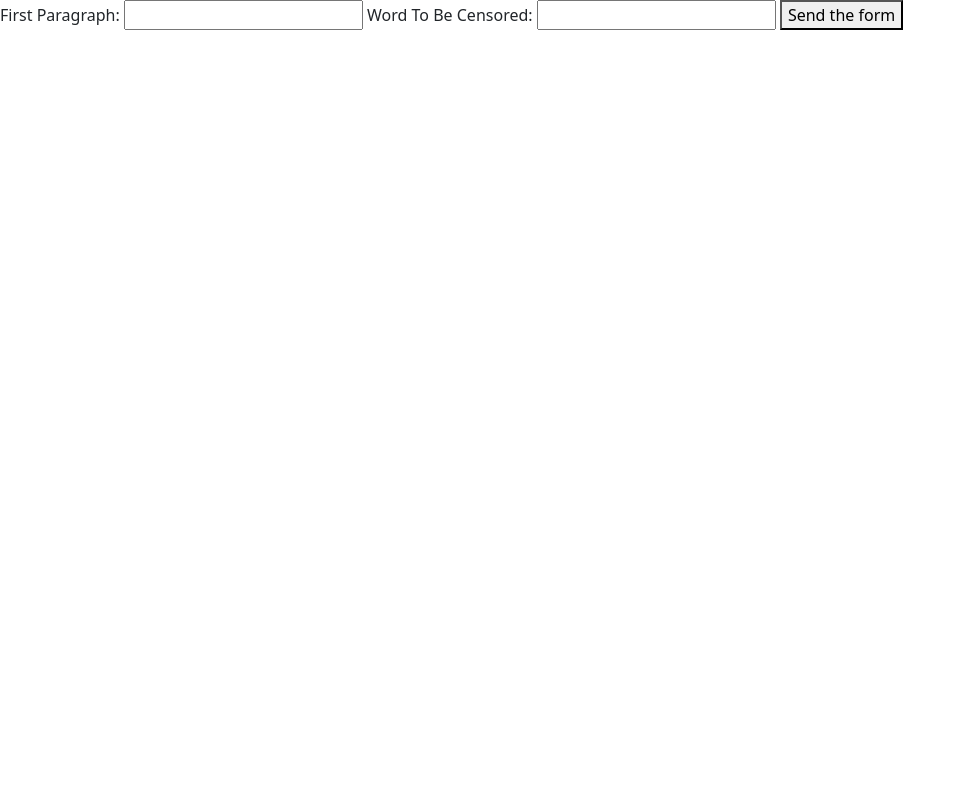
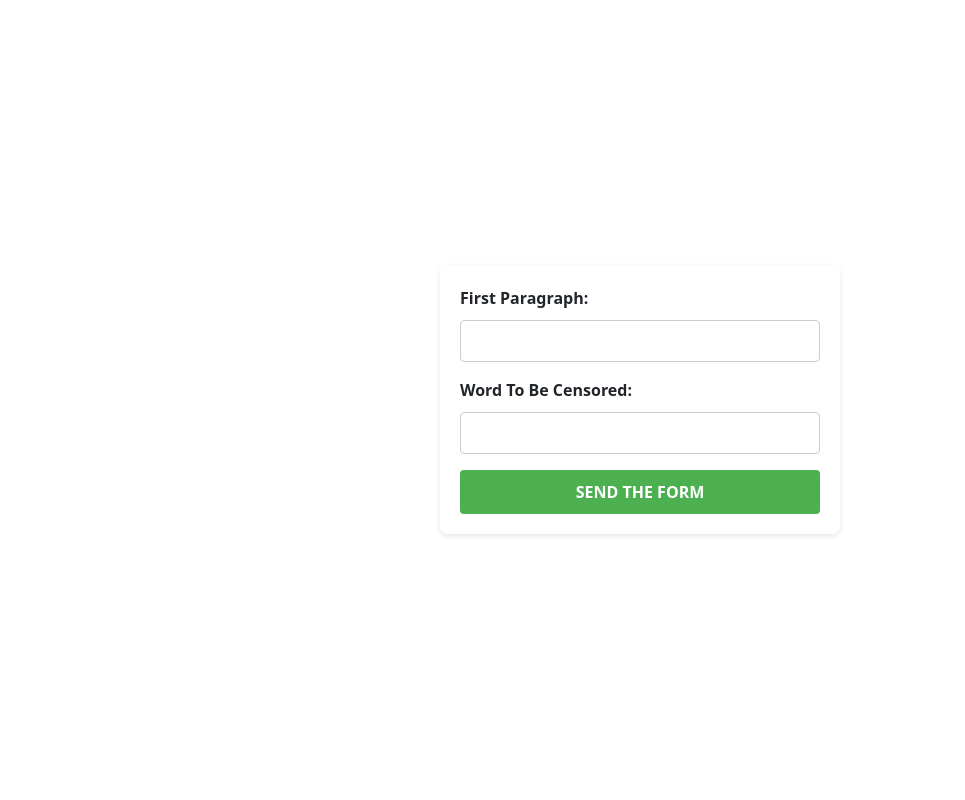
Before and after one commit to matteo-didone/php-badwords, a PHP site: page / in a window 1280 px wide. Shown: the whole page, without its empty margins (0-965 px from the left). Run offline with PHP 8.4, Linux system fonts and the light colour scheme; some libraries are stand-ins or nearby versions.

Commit message:
Added some basic style

```diff
--- a/index.php
+++ b/index.php
@@ -28,9 +28,7 @@ Display the paragraph and its length again, after replacing all occurrences of t
     <meta http-equiv="X-UA-Compatible" content="IE=edge">
     <meta name="viewport" content="width=device-width, initial-scale=1.0">
     <title>PHP Bad Words</title>
-    <!-- Font Awesome 6.4.0 -->
-    <link rel="stylesheet" href="https://cdnjs.cloudflare.com/ajax/libs/font-awesome/6.4.0/css/all.min.css">
-    <link rel="stylesheet" href="path/to/font-awesome/css/font-awesome.min.css">
+    <link rel="stylesheet" href="style.css">
     <!-- Bootstrap CSS -->
     <link href="https://cdn.jsdelivr.net/npm/bootstrap@5.2.3/dist/css/bootstrap.min.css" rel="stylesheet"
         integrity="sha384-rbsA2VBKQhggwzxH7pPCaAqO46MgnOM80zW1RWuH61DGLwZJEdK2Kadq2F9CUG65" crossorigin="anonymous">
--- /dev/null
+++ b/style.css
@@ -0,0 +1,52 @@
+body {
+    display: flex;
+    justify-content: center;
+    align-items: center;
+    height: 100vh;
+    font-family: Arial, sans-serif;
+    background-color: #f2f2f2;
+}
+
+form {
+    width: 400px;
+    padding: 20px;
+    background-color: #fff;
+    border-radius: 8px;
+    box-shadow: 0 2px 6px rgba(0, 0, 0, 0.1);
+}
+
+label {
+    display: block;
+    margin-bottom: 10px;
+    font-weight: bold;
+}
+
+input[type="text"] {
+    width: 100%;
+    padding: 8px;
+    border: 1px solid #ccc;
+    border-radius: 4px;
+    box-sizing: border-box;
+    margin-bottom: 16px;
+}
+
+button[type="submit"] {
+    display: block;
+    width: 100%;
+    padding: 10px;
+    border: none;
+    background-color: #4caf50;
+    color: #fff;
+    text-transform: uppercase;
+    font-weight: bold;
+    cursor: pointer;
+    border-radius: 4px;
+}
+
+button[type="submit"]:hover {
+    background-color: #45a049;
+}
+
+button[type="submit"]:focus {
+    outline: none;
+}
```
